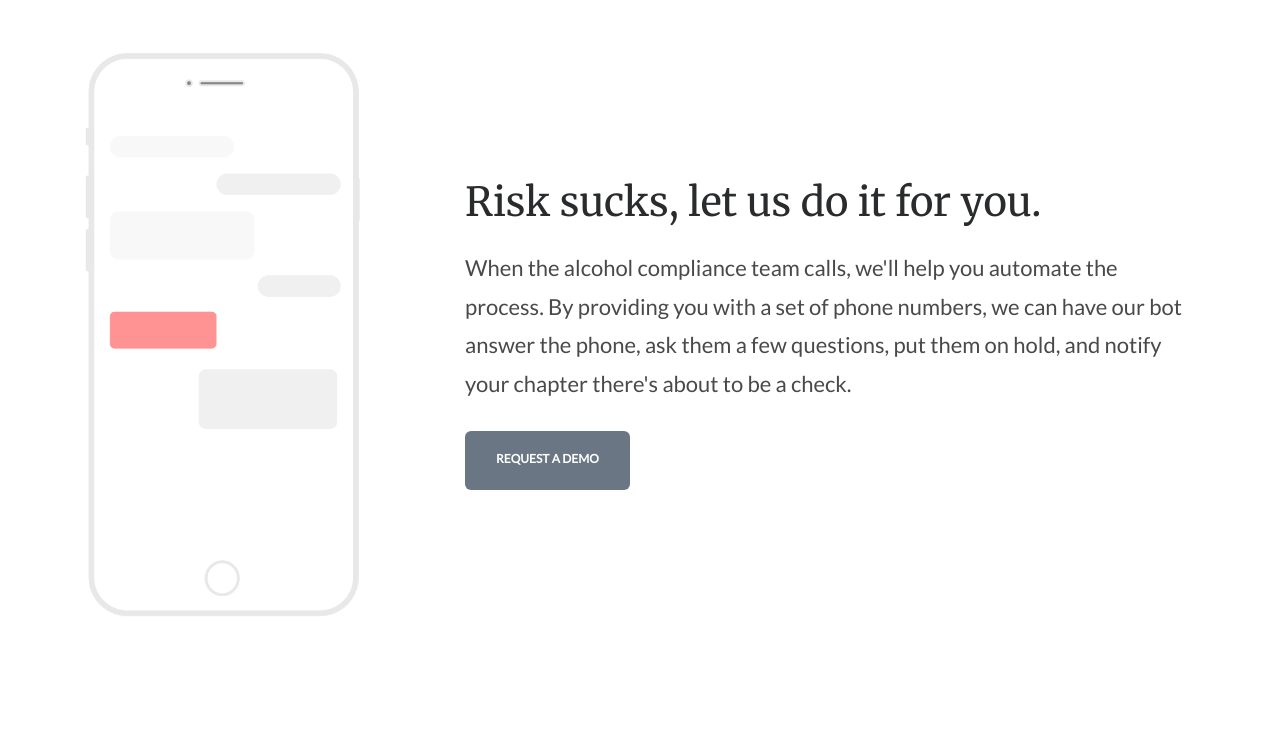
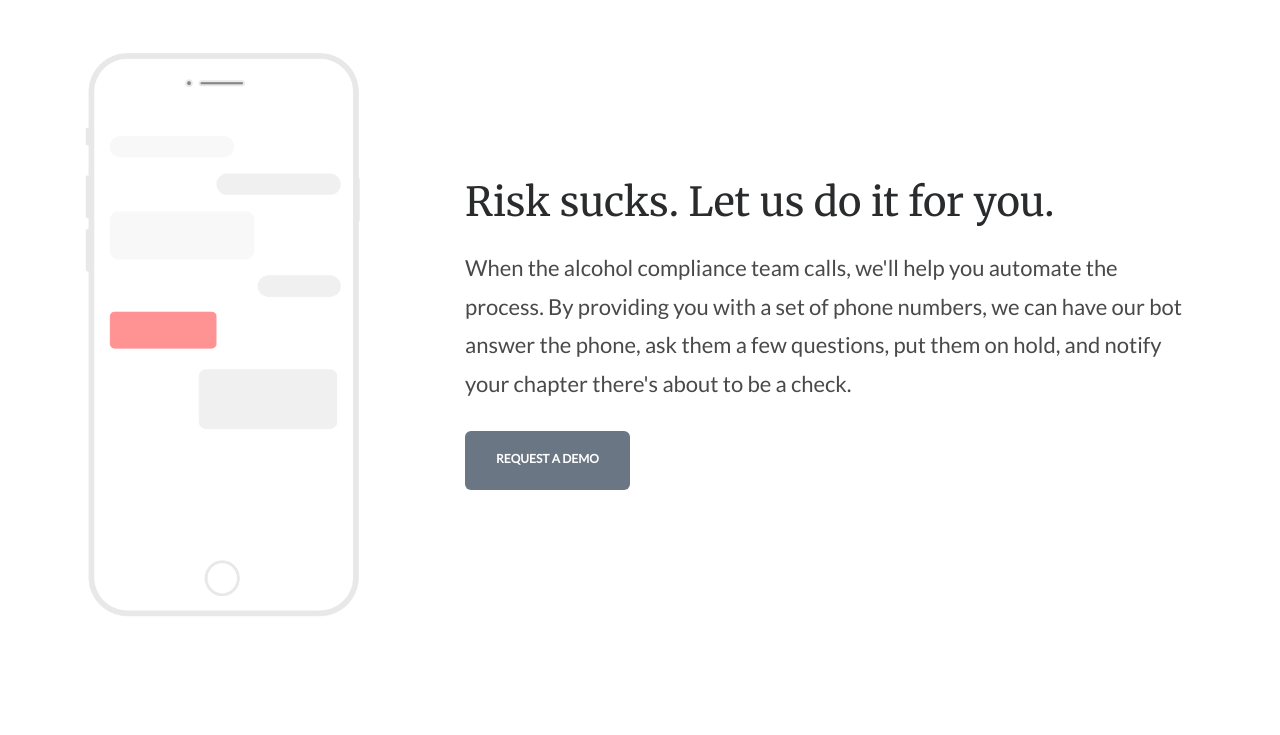
Before and after one commit to justinpotts/riskbot, a plain HTML site: page index.html in a window 1280 px wide. Shown: the part 65-800 px from the top of the page. Drawn offline with nearby package versions, Linux system fonts and the light colour scheme; a script that the page names is missing.

Commit message:
Update title

```diff
--- a/index.html
+++ b/index.html
@@ -99,7 +99,7 @@
         <img src="iphone-header.png" width=275px;>
       </div>
       <div class="col-md-8">
-        <h1 style="margin-bottom:25px;">Risk sucks, let us do it for you.</h1>
+        <h1 style="margin-bottom:25px;">Risk sucks. Let us do it for you.</h1>
         <h2 class="subheader" style="margin-top:25px;">When the alcohol compliance team calls, we'll help you automate the process. By providing you with a set of phone numbers, we can have our bot answer the phone, ask them a few questions, put them on hold, and notify your chapter there's about to be a check.</h2>
         <a href="mailto:justinpotts@ou.edu" class="btn btn-large btn-grey"><h2 class="btn-text">REQUEST A DEMO</h2></a>
       </div>
```
